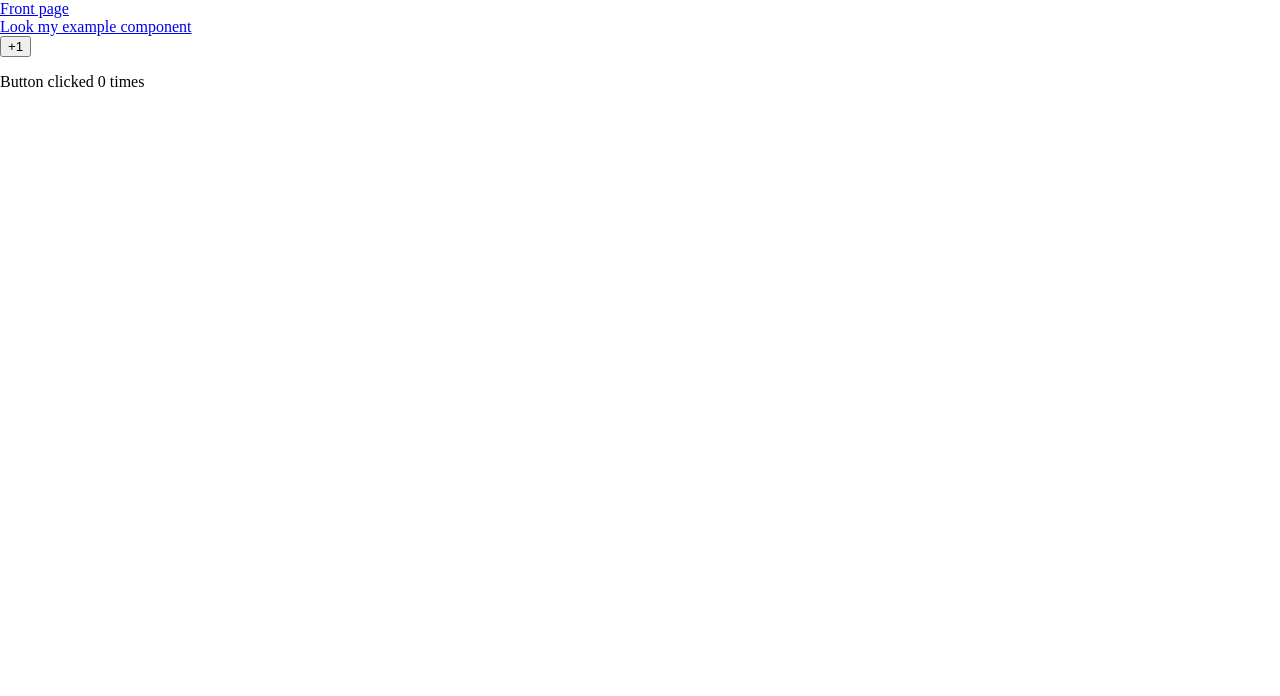
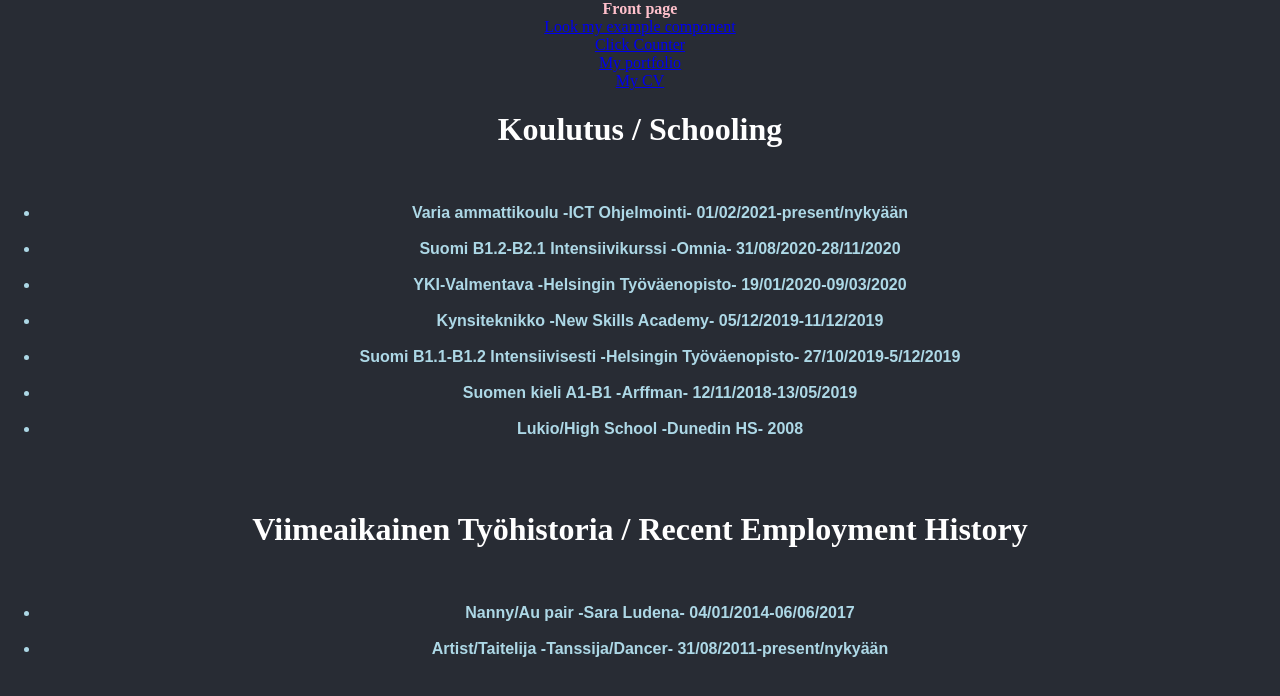
Before and after one commit to AmandaKankkonen/AmandaKankkonen.github.io, a React (Create React App) app: page /reactportfolio/cv in a window 1280 px wide. Shown: the top 696 px of the page. Built offline with nearby package versions, Linux system fonts and the light colour scheme.

Commit message:
Portfolio update

```diff
--- a/src/App.tsx
+++ b/src/App.tsx
@@ -3,6 +3,8 @@ import MyFirstComponent from './components/myFirstComponent';
 import SomeExampleComponent from './components/example/someExampleComponent';
 import ClickCount from './components/clickCount';
 import styles from './App.module.scss';
+import Port from './components/portfolio';
+import CV from './components/cv';
 import {
   BrowserRouter as Router,
   Switch,
@@ -19,16 +21,21 @@ const App: React.FC = () => {
        <div className={styles.navbar}>
          <Link to='/'>Front page</Link>
          <Link to='example'>Look my example component</Link>
+         <Link to='clickCount'>Click Counter</Link>
+         <Link to='portfolio'>My portfolio</Link>
+         <Link to='CV'>My CV</Link>
        </div>
 
        <Switch>
          {/* Changing content comes here */}
          <Route exact path='/' component={MyFirstComponent} />
          <Route exact path='/example' component={SomeExampleComponent}/>
+         <Route exact path='/clickCount' component={ClickCount}/>
+         <Route exact path='/portfolio' component={Port}/>
+         <Route exact path='/cv' component={CV}/>
        </Switch>
 
        {/* The footer and other components you want to display on all pages come here */}
-       <ClickCount />
 
      </Router>
   )
--- /dev/null
+++ b/src/components/cv.tsx
@@ -0,0 +1,29 @@
+import React from 'react'
+
+type CVProps = {
+
+}
+
+const CV: React.FC<CVProps> = () => {
+  return (
+    <div>
+      <h1>Koulutus / Schooling</h1><br/>
+      <p>
+      <ul><li>Varia ammattikoulu -ICT Ohjelmointi- 01/02/2021-present/nykyään</li><br/>
+      <li>Suomi B1.2-B2.1 Intensiivikurssi -Omnia- 31/08/2020-28/11/2020</li><br/>
+      <li>YKI-Valmentava -Helsingin Työväenopisto- 19/01/2020-09/03/2020</li><br/>
+      <li>Kynsiteknikko -New Skills Academy- 05/12/2019-11/12/2019</li><br/>
+      <li>Suomi B1.1-B1.2 Intensiivisesti -Helsingin Työväenopisto- 27/10/2019-5/12/2019</li><br/>
+      <li>Suomen kieli A1-B1 -Arffman- 12/11/2018-13/05/2019</li><br/>
+     <li>Lukio/High School -Dunedin HS- 2008 </li></ul><br/><br/>
+</p>
+
+<h1>Viimeaikainen Työhistoria / Recent Employment History</h1><br/>
+<p><ul><li>Nanny/Au pair -Sara Ludena- 04/01/2014-06/06/2017 </li><br/>
+<li>Artist/Taitelija -Tanssija/Dancer- 31/08/2011-present/nykyään</li></ul><br/><br/>
+</p>
+</div>
+  )
+}
+
+export default CV
--- /dev/null
+++ b/src/components/portfolio.module.scss
@@ -0,0 +1,72 @@
+body {
+    background-color: #282c34;
+    text-align: center;
+  }
+
+  h1 {
+    color: #ffffff;
+    font-family: gothic;
+    font-weight: bold;
+    text-align: center;
+  }
+
+  h2 {
+    color: #ffffff;
+    font-family: gothic;
+    font-weight: bold;
+    text-align: center;
+    text-decoration: underline;
+  }
+  p {
+    color: lightblue;
+    font-family: arial;
+    text-align: center;
+    font-weight: bold;
+    font-size: 20;
+  }
+
+  .links {
+    color: #ffffff;
+    font-family: arial;
+    text-align: center;
+    font-weight: bold;
+    font-size: 18;
+    width: 100%;
+    display: flex;
+    justify-content: center;
+    column-gap: 20px;
+
+  }
+
+  .link1, .link2, .link3, .link4 {
+    color: #ffffff;
+    text-align: center;
+    border: 1px solid;
+    padding: 30px 30px;
+    width: 125px;
+    height: 75px;
+    text-decoration: none;
+  }
+
+  a:visited {
+    color: lightpurple;
+    border: 1px solid;
+    padding: 30px 30px;
+    width: 125px;
+    height: 75px;
+    text-decoration: none;
+  }
+
+  a:hover {
+    color: pink;
+    text-decoration: none;
+    font-weight: bold;
+    text-align: center;
+  }
+
+  a:active {
+    color: blue;
+    text-decoration: none;
+    font-weight: bold;
+    text-align: center;
+  }
--- /dev/null
+++ b/src/components/portfolio.tsx
@@ -0,0 +1,43 @@
+
+import React from 'react';
+import './portfolio.module.scss';
+
+const Port: React.FC = () => {
+  return (
+
+    <html lang="en">
+
+<head>
+  <link rel="stylesheet" href="styles.css" />
+</head>
+
+<body>
+    <h1>Amanda Kankkonen</h1>
+    <br/>
+    <br/>
+    <br/>
+    <div className="about-me">
+        <p>Originally from US, I am a 2nd year programming student currently studying at Varia in Vantaa, Finland.
+	<br/>Here you will find some of my published works and collaborations.
+        </p></div>
+    <br/>
+    <br/>
+    <div><h2>Portfolio:</h2></div>
+    <br/>
+	<div className="links">
+        <p>
+             <div className="link1"><a href="https://github.com/AmandaKankkonen/varia-agile-20C-ryhma-1">Wolf Game - Unity group project</a></div><br/>
+             <div className="link2"><a href="https://github.com/AmandaKankkonen/ThePhantomFields">Phantom Fields Java Game - Co-project</a></div><br/>
+             <div className="link3"><a href="https://play.unity.com/u/AmandaKankkonen">My WebGL Unity Play games(C#)</a></div><br/>
+             <div className="link4"><a href="https://github.com/AmandaKankkonen/reactportfolio">React Webpage for Ohjelmointi</a></div>
+        </p>
+    </div>
+    <br/><br/><br/><br/><br/><br/>
+<footer><a href="mailto: amandakankkonen@gmail.com">amandakankkonen@gmail.com</a></footer>
+</body>
+</html>
+) // </Router>
+
+}
+
+export default Port
```
